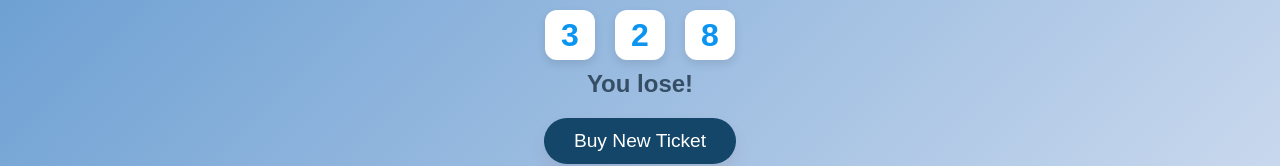
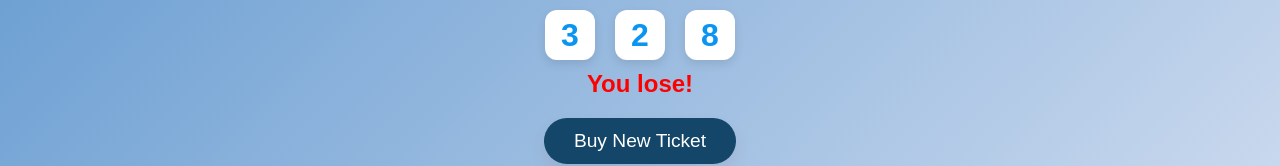
Before and after one commit to bhoidhirendra07/Lottery-Game, a React (Vite) app: page / in a window 1280 px wide. Shown: the part 366-532 px from the top of the page. Built offline with nearby package versions, Linux system fonts and the light colour scheme.

Commit message:
implement Lottery component with random ticket generation and win condition logic

```diff
--- a/src/Lottery.jsx
+++ b/src/Lottery.jsx
@@ -26,7 +26,7 @@ export default function Lottery() {
         <div className="lottery-container">
             <h1>Lottery</h1>
             <Ticket ticket={ticket} />
-            <h2>{sumOfTicketNums(ticket) === 15 ? "You win!" : "You lose!"}</h2>
+            <h2>{sumOfTicketNums(ticket) === 15 ? <span style={{color: "green"}}>You win!</span> : <span style={{color: "red"}}>You lose!</span>}</h2>
             <button onClick={() => setTicket(genTicket(3))}>Buy New Ticket</button>
         </div>
     );
```
